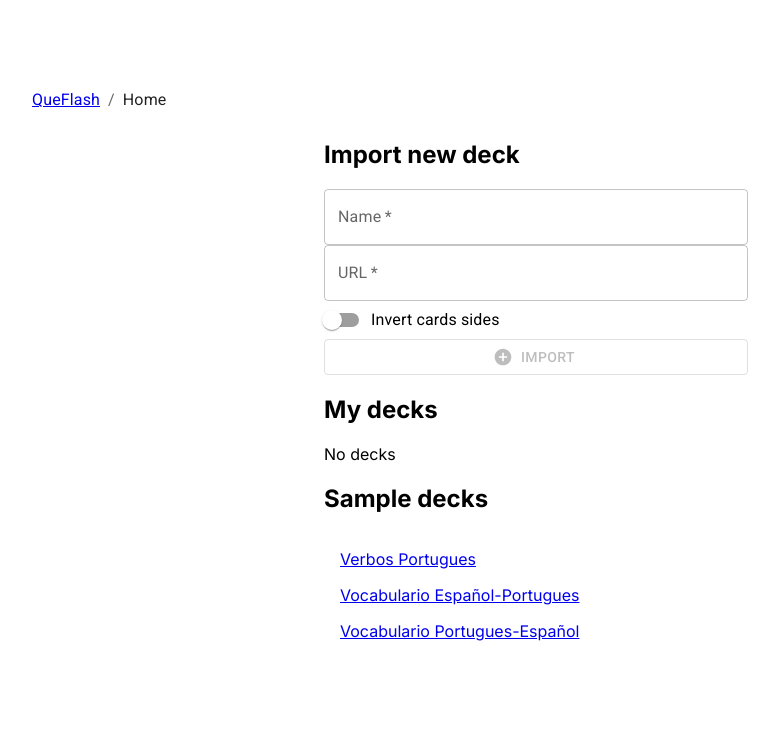
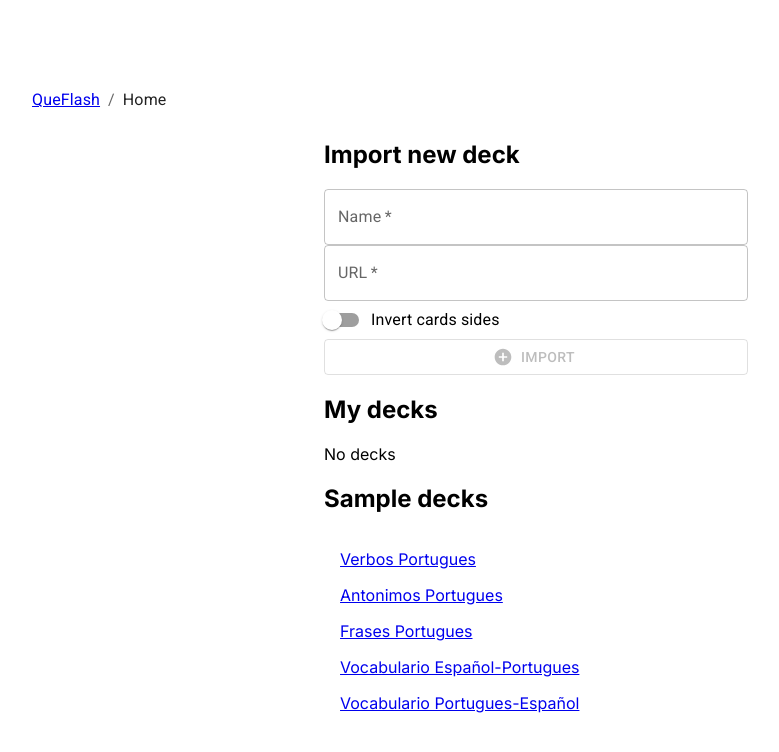
Before and after one commit to flbulgarelli/queflash, a Next.js app: page / in a window 1280 px wide. Shown: the top 752 px of the page, without its empty margins (104-883 px from the left). Built offline with nearby package versions, Linux system fonts and the light colour scheme.

Commit message:
Rename subcategory

```diff
--- a/src/app/card-data.ts
+++ b/src/app/card-data.ts
@@ -1,7 +1,7 @@
 export default interface CardData {
   id: number,
   category: string,
-  item: string,
+  subcategory: string,
   question: string,
   answer: string,
 };
--- a/src/app/deck/[key]/page.tsx
+++ b/src/app/deck/[key]/page.tsx
@@ -28,7 +28,7 @@ function Card(props: CardData & {
     <article className="fls-card">
       <section className="fls-category">{props.category}</section>
       <section className="fls-id">#{props.id}</section>
-      <section className="fls-item">{props.item}</section>
+      <section className="fls-subcategory">{props.subcategory}</section>
       <section className="fls-target">{flipped ? props.answer : <Question value={props.question} />}</section>
       <section className="fls-actions">
         {flipped ? <>
@@ -77,7 +77,7 @@ function Deck(props: DeckData) {
           key={currentCard.id}
           id={currentCard.id}
           category={currentCard.category}
-          item={currentCard.item}
+          subcategory={currentCard.subcategory}
           question={currentCard.question}
           answer={currentCard.answer}
           onEasy={() => {
--- a/src/app/globals.css
+++ b/src/app/globals.css
@@ -30,7 +30,7 @@ main {
   grid-row: 1 / 3;
 }
 
-.fls-card .fls-item {
+.fls-card .fls-subcategory {
   font-size: 1.5rem;
 
   grid-column: 1;
--- a/src/app/import-source.ts
+++ b/src/app/import-source.ts
@@ -19,7 +19,7 @@ async function fetchSource(url: string, invert: boolean)  {
           return {
             id: index,
             category: '',
-            item: '',
+            subcategory: '',
             question,
             answer
           };
@@ -30,7 +30,18 @@ async function fetchSource(url: string, invert: boolean)  {
           return {
             id: index,
             category,
-            item: '',
+            subcategory: '',
+            question,
+            answer
+          };
+        })
+      } else if (columnsCount === 3) {
+        return lines.slice(1).map((it, index) => {
+          const [category, subcategory, question, answer] = it.split(",");
+          return {
+            id: index,
+            category,
+            subcategory,
             question,
             answer
           };
--- a/src/app/page.tsx
+++ b/src/app/page.tsx
@@ -32,8 +32,10 @@ export default function Page() {
 function SampleDecks() {
   const samples = [
     {name: 'Verbos Portugues', url: 'https://gist.githubusercontent.com/flbulgarelli/15aaf9059f87a1bd5b1a14a5e084710a/raw/34a6485b4b4ced8cec93e77070b481c3fd9863c4/verbos.pt.json', inverted: false},
-    {name: 'Vocabulario Español-Portugues', url: 'https://gist.githubusercontent.com/flbulgarelli/cbf6dce967de061b23892cbd2ec18022/raw/585046f936b04c9ca0fb9b8272b05651b287c059/vocabulario.csv', inverted: false},
-    {name: 'Vocabulario Portugues-Español', url: 'https://gist.githubusercontent.com/flbulgarelli/cbf6dce967de061b23892cbd2ec18022/raw/585046f936b04c9ca0fb9b8272b05651b287c059/vocabulario.csv', inverted: true},
+    {name: 'Antonimos Portugues', url: 'https://gist.githubusercontent.com/flbulgarelli/15aaf9059f87a1bd5b1a14a5e084710a/raw/34a6485b4b4ced8cec93e77070b481c3fd9863c4/antonimos.pt.json', inverted: false},
+    {name: 'Frases Portugues', url: 'https://gist.githubusercontent.com/flbulgarelli/15aaf9059f87a1bd5b1a14a5e084710a/raw/34a6485b4b4ced8cec93e77070b481c3fd9863c4/frases.pt.json', inverted: false},
+    {name: 'Vocabulario Español-Portugues', url: 'https://gist.githubusercontent.com/flbulgarelli/cbf6dce967de061b23892cbd2ec18022/raw/585046f936b04c9ca0fb9b8272b05651b287c059/vocabulario.pt.csv', inverted: false},
+    {name: 'Vocabulario Portugues-Español', url: 'https://gist.githubusercontent.com/flbulgarelli/cbf6dce967de061b23892cbd2ec18022/raw/585046f936b04c9ca0fb9b8272b05651b287c059/vocabulario.pt.csv', inverted: true},
   ]
   return (
     <>
```
